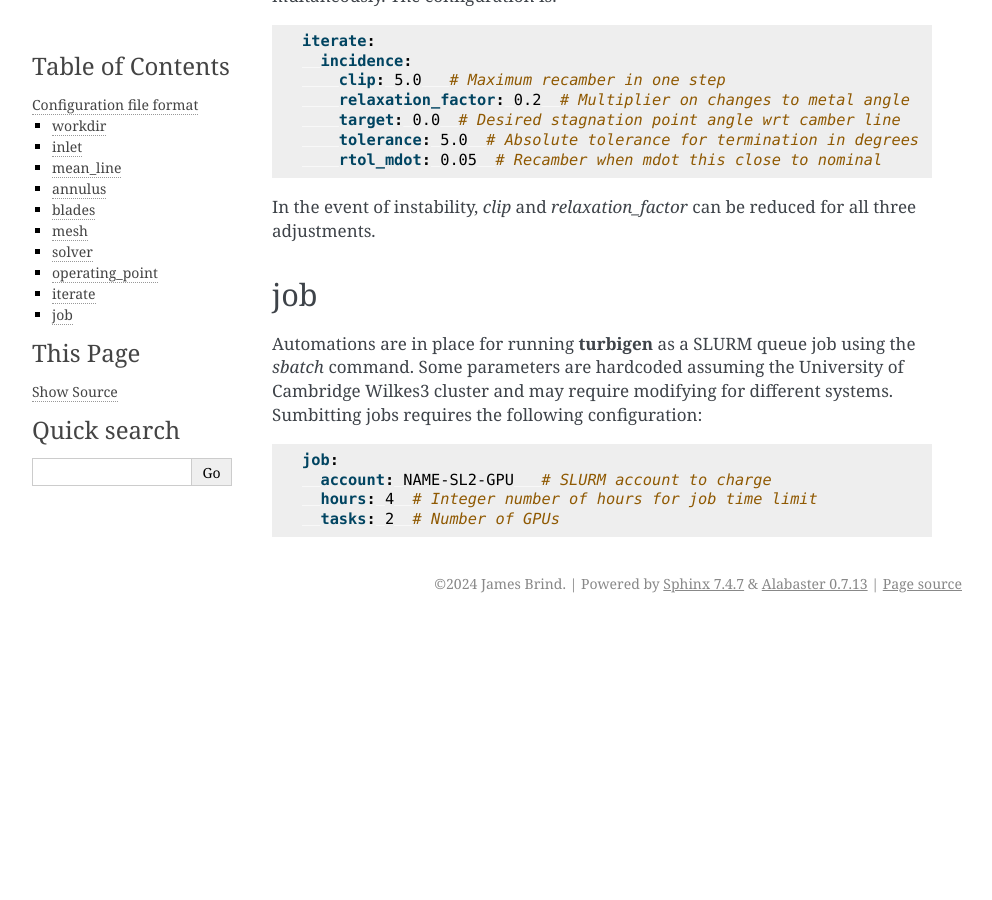
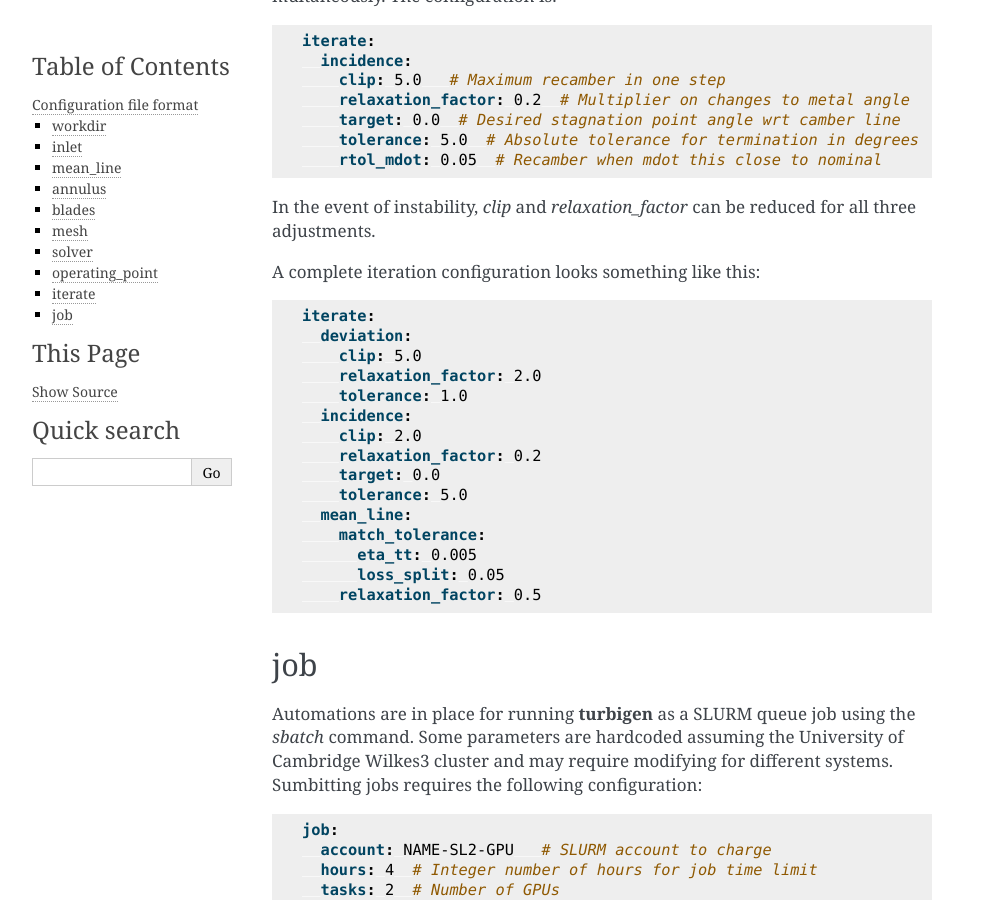
Before and after one commit to jb753/turbigen, a Sphinx documentation site: the page built from doc/config.rst, in a window 1280 px wide and 900 px high, scrolled down 6988 px. Shown: the whole window, without its empty margins (148-1140 px from the left). Built offline with Sphinx 7.4.7, drawn with Linux system fonts in a browser that asks for light colours; before the commit the page ends 7611 px from its top, so only the background shows below that.

Commit message:
Fix error in docs iterate config

```diff
--- a/doc/config.rst
+++ b/doc/config.rst
@@ -348,7 +348,7 @@ fraction, `loss_split`:
        match_tolerance:
          eta_tt: 0.005  # Efficiency to within 0.5%
          loss_split: 0.05  # Loss fraction to within 5%
-     relaxation_factor: 0.5  # Change is half difference CFD-nominal
+       relaxation_factor: 0.5  # Change is half difference CFD-nominal
 
 To match mean-line flow angle to the mixed-out CFD value, include a `deviation` key. The trailing-edge recamber of all rows is iterated simultaneously. An example configuration is:
 
@@ -376,6 +376,27 @@ To locate the stagnation point on the nose of the blades, include an `incidence`
 In the event of instability, `clip` and `relaxation_factor` can be
 reduced for all three adjustments.
 
+A complete iteration configuration looks something like this:
+
+.. code-block:: yaml
+
+    iterate:
+      deviation:
+        clip: 5.0
+        relaxation_factor: 2.0
+        tolerance: 1.0
+      incidence:
+        clip: 2.0
+        relaxation_factor: 0.2
+        target: 0.0
+        tolerance: 5.0
+      mean_line:
+        match_tolerance:
+          eta_tt: 0.005
+          loss_split: 0.05
+        relaxation_factor: 0.5
+
+
 .. _cnf-job:
 
 job
```
